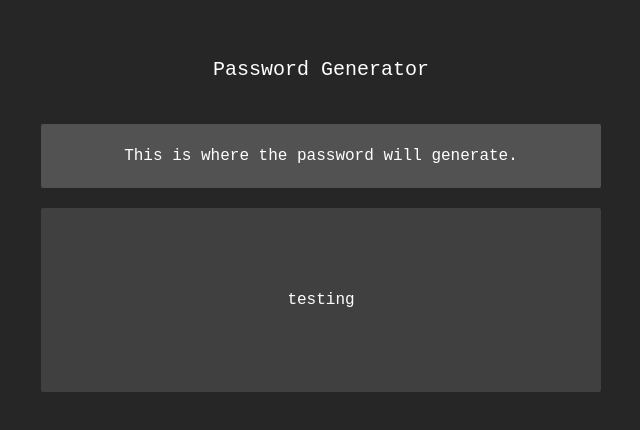
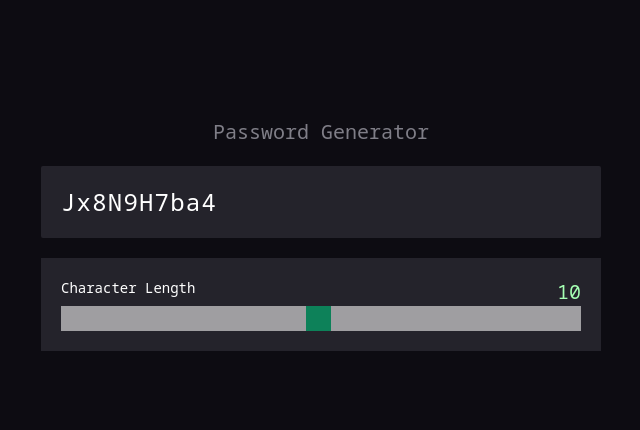
Before and after one commit to Goastio/password-generator, a React (Create React App) app: page / in a window 1280 px wide. Shown: the part 156-586 px from the top of the page, without its empty margins (319-959 px from the left). Built offline with nearby package versions, Linux system fonts and the light colour scheme.

Commit message:
css imps

```diff
--- a/public/index.html
+++ b/public/index.html
@@ -16,7 +16,7 @@
     -->
     <link rel="manifest" href="%PUBLIC_URL%/manifest.json" />
     <style>
-      @import url("https://fonts.googleapis.com/css2?family=Courier+Prime:ital,wght@0,400;0,700;1,400;1,700&display=swap");
+      @import url("https://fonts.googleapis.com/css2?family=Noto+Sans+Mono:wght@100;200;300;400;500;600;700;800;900&display=swap");
     </style>
     <!--
       Notice the use of %PUBLIC_URL% in the tags above.
--- a/src/App.js
+++ b/src/App.js
@@ -3,7 +3,7 @@ import "./index.css";
 
 function App() {
   return (
-    <div className="min-ƒh-screen bg-neutral-800">
+    <div className="min-h-screen bg-[#0D0C12]">
       <Generator />
     </div>
   );
--- a/src/components/Generator.js
+++ b/src/components/Generator.js
@@ -1,17 +1,34 @@
 import React from "react";
 
 const Generator = () => {
+    console.log()
   return (
     <>
       <div className="mx-auto flex min-h-screen max-w-screen-sm flex-col justify-center p-10 text-white">
-        <div className="flex self-center text-xl ">Password Generator</div>
+        <div className="flex self-center text-xl text-[#7F7E87]">
+          Password Generator
+        </div>
 
-        <div className="my-10 flex flex-col gap-5">
-          <div className="w-full justify-center rounded-sm bg-neutral-600 p-5 text-center">
-            This is where the password will generate.
+        <div className="my-5 flex flex-col gap-5">
+          <div className="w-full rounded-sm bg-[#24232B] p-5 text-start tracking-wider sm:text-2xl">
+            Jx8N9H7ba4
           </div>
-          <div className="flex w-full justify-center rounded-sm bg-neutral-700 p-20">
-            testing
+          <div className="flex w-full bg-[#24232B] p-5">
+            <div className="flex w-full flex-col">
+              <div className="flex w-full justify-between">
+                <div className="flex rounded-sm text-sm">Character Length</div>
+                <div className="flex text-xl text-[#A5FFB3]">10</div>
+              </div>
+              <div className="slidecontainer flex">
+                <input
+                  type="range"
+                  min="1"
+                  max="100"
+                  className="slider w-full"
+                  id="myRange"
+                />
+              </div>
+            </div>
           </div>
         </div>
       </div>
--- a/src/index.css
+++ b/src/index.css
@@ -3,6 +3,45 @@
 @tailwind utilities;
 
 body {
-    font-family: 'Courier New', Courier, monospace;
-    overflow-x: hidden;
-  }
+  font-family: "Noto Sans Mono", monospace;
+  overflow-x: hidden;
+}
+
+.slidecontainer {
+  width: 100%; /* Width of the outside container */
+}
+
+/* The slider itself */
+.slider {
+  -webkit-appearance: none; /* Override default CSS styles */
+  appearance: none;
+  width: 100%; /* Full-width */
+  height: 25px; /* Specified height */
+  background: #d3d3d3; /* Grey background */
+  outline: none; /* Remove outline */
+  opacity: 0.7; /* Set transparency (for mouse-over effects on hover) */
+  -webkit-transition: 0.2s; /* 0.2 seconds transition on hover */
+  transition: opacity 0.2s;
+}
+
+/* Mouse-over effects */
+.slider:hover {
+  opacity: 1; /* Fully shown on mouse-over */
+}
+
+/* The slider handle (use -webkit- (Chrome, Opera, Safari, Edge) and -moz- (Firefox) to override default look) */
+.slider::-webkit-slider-thumb {
+  -webkit-appearance: none; /* Override default look */
+  appearance: none;
+  width: 25px; /* Set a specific slider handle width */
+  height: 25px; /* Slider handle height */
+  background: #04aa6d; /* Green background */
+  cursor: pointer; /* Cursor on hover */
+}
+
+.slider::-moz-range-thumb {
+  width: 25px; /* Set a specific slider handle width */
+  height: 25px; /* Slider handle height */
+  background: #04aa6d; /* Green background */
+  cursor: pointer; /* Cursor on hover */
+}
```
